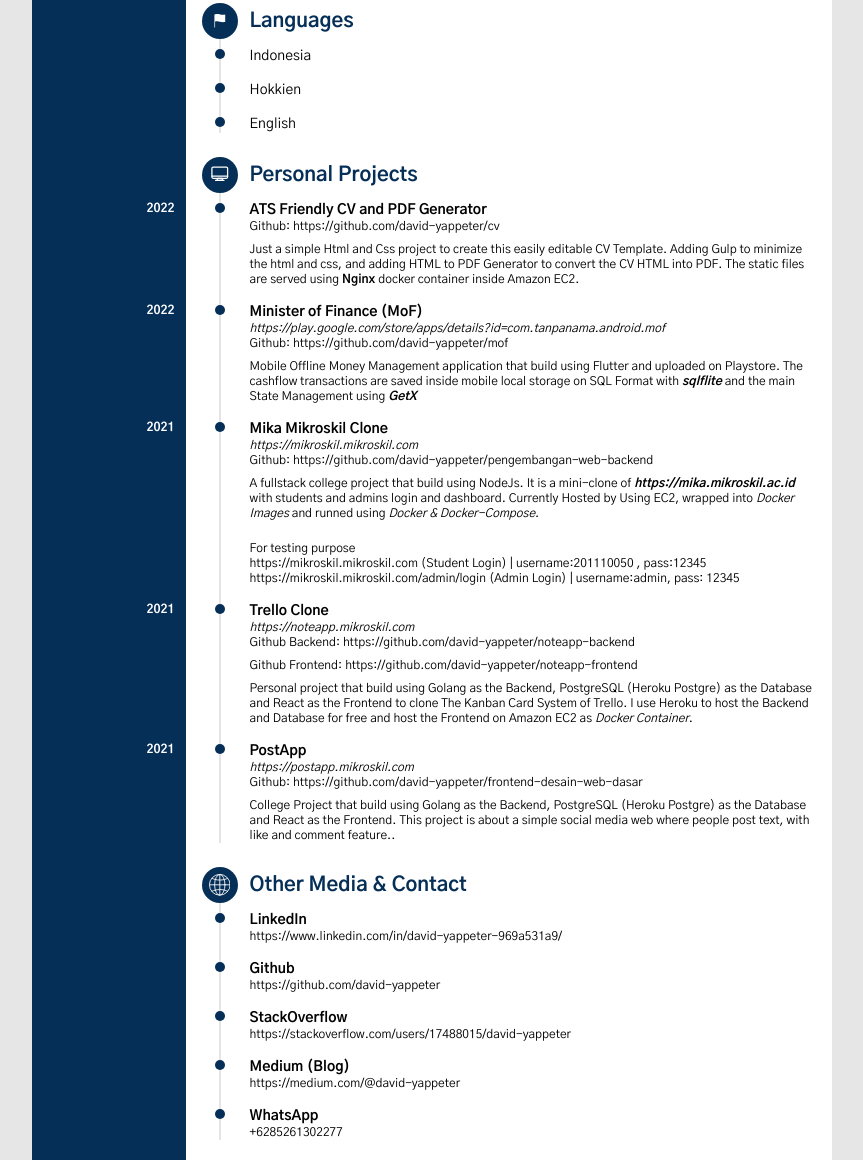
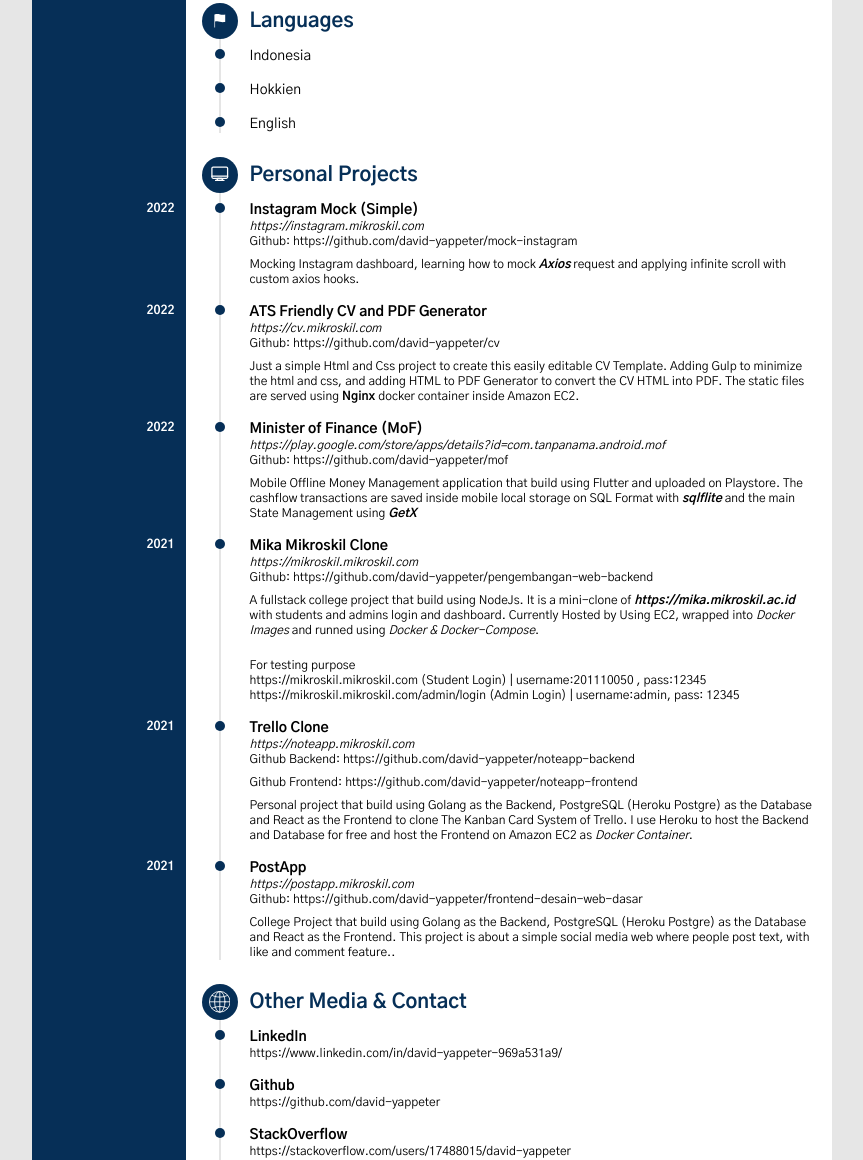
Before and after one commit to david-yappeter/CV, a website: page index.html in a window 1280 px wide. Shown: the part 1196-2356 px from the top of the page, without its empty margins (208-1071 px from the left). Drawn offline with Linux system fonts and the light colour scheme.

Commit message:
update cv

```diff
--- a/index.html
+++ b/index.html
@@ -377,12 +377,37 @@
             <!-- begin::Personal Projects Item -->
             <li>
               <a
+                href="https://instagram.mikroskil.com"
+                class="link-hover"
+                target="_blank"
+                rel="noopener noreferrer">
+                <div class="dot-before aside-content" data-content="2022">
+                  <p class="small-title">Instagram Mock (Simple)</p>
+                  <p class="small-subtitle">
+                    <i>https://instagram.mikroskil.com</i>
+                  </p>
+                  <a href="https://github.com/david-yappeter/mock-instagram" class="link-hover" target="_blank" rel="noopener noreferrer"
+                    ><p class="small-subtitle mb-small">Github: https://github.com/david-yappeter/mock-instagram</p></a
+                  >
+                  <p class="small-subtitle">
+                    Mocking Instagram dashboard, learning how to mock <a href="https://axios-http.com/docs/intro" class="bold-italic link-hover" target="_blank" rel="noopener noreferrer">Axios</a> request and applying infinite scroll with custom axios hooks.
+                  </p>
+                </div>
+              </a>
+            </li>
+            <!-- end::Personal Projects Item -->
+            <!-- begin::Personal Projects Item -->
+            <li>
+              <a
                 href="https://cv.mikroskil.com"
                 class="link-hover"
                 target="_blank"
                 rel="noopener noreferrer">
                 <div class="dot-before aside-content" data-content="2022">
                   <p class="small-title">ATS Friendly CV and PDF Generator</p>
+                  <p class="small-subtitle">
+                    <i>https://cv.mikroskil.com</i>
+                  </p>
                   <a href="https://github.com/david-yappeter/cv" class="link-hover" target="_blank" rel="noopener noreferrer"
                     ><p class="small-subtitle mb-small">Github: https://github.com/david-yappeter/cv</p></a
                   >
```
Also changed, not shown: dist/index.html.
